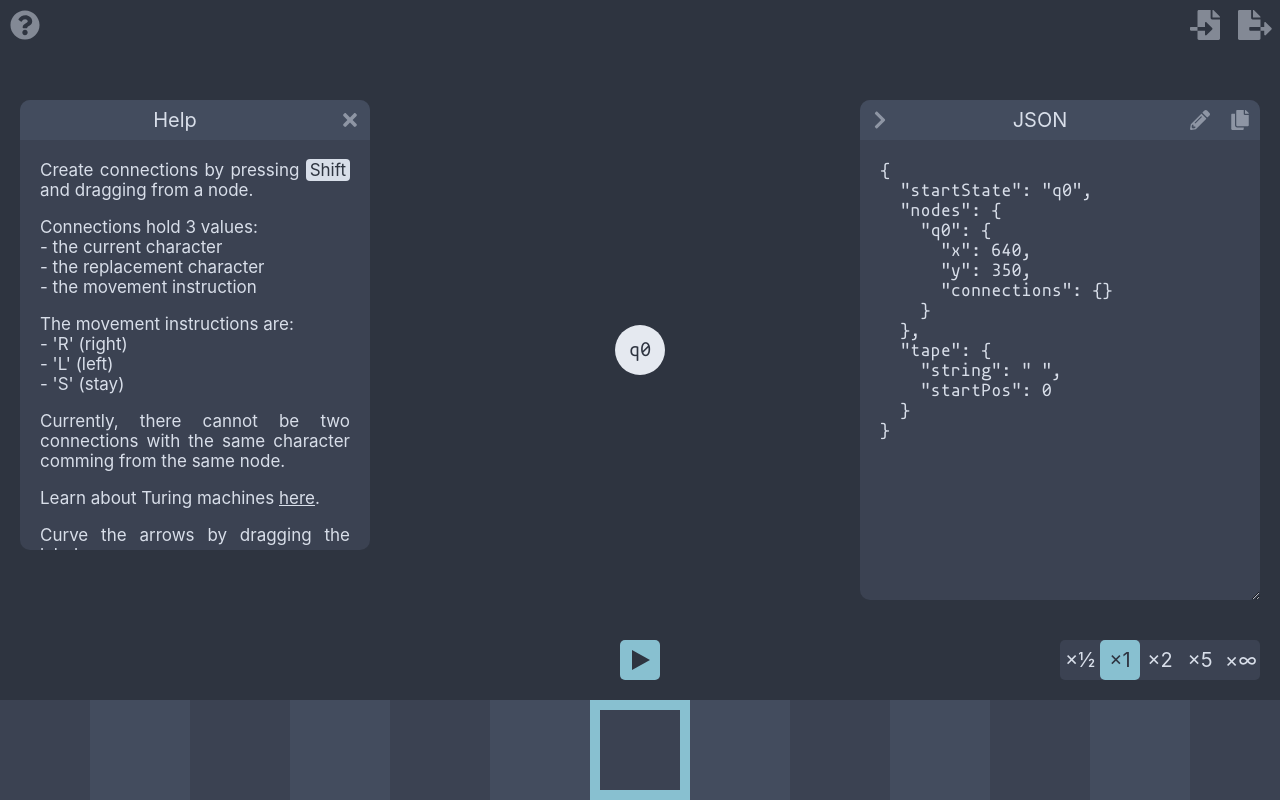
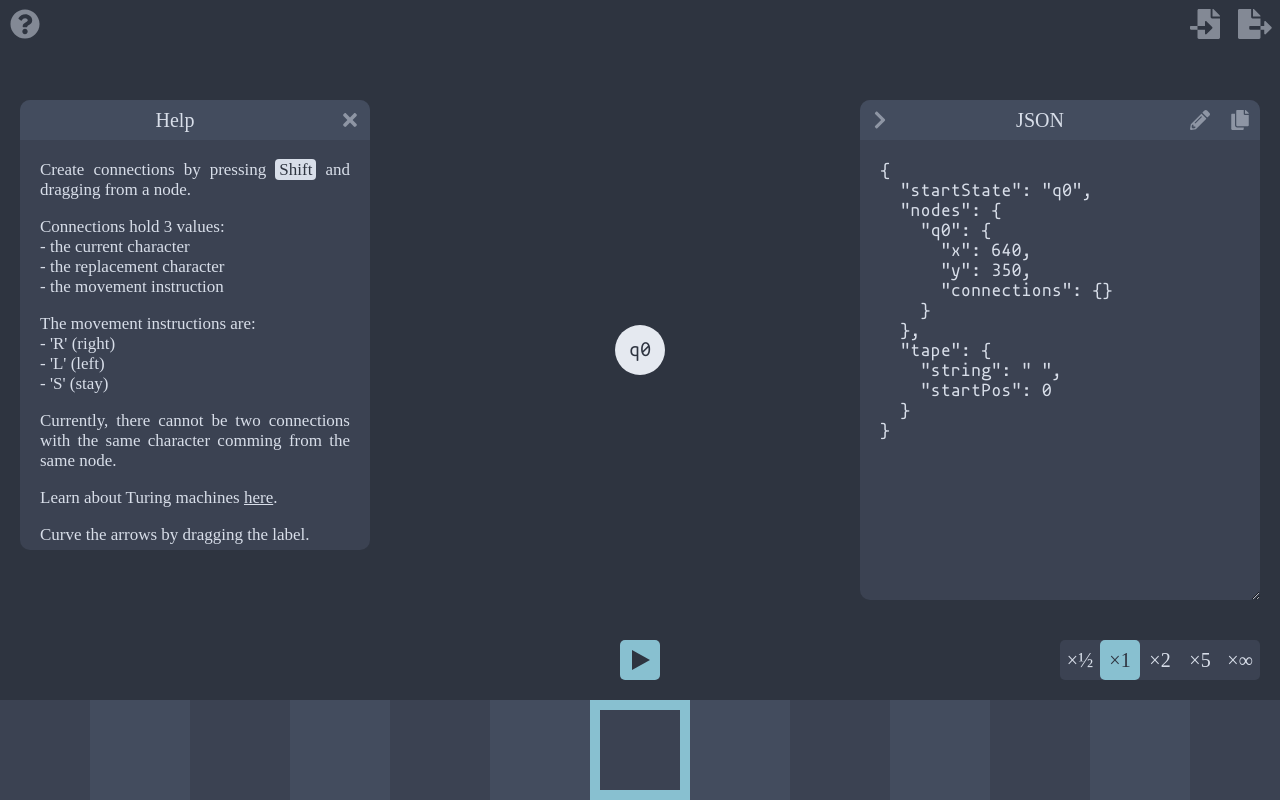
Before and after one commit to rodrigohpalmeirim/automaton-simulator, a React (Create React App) app: page / in a window 1280 px wide. Built offline with nearby package versions, Linux system fonts and the light colour scheme.

Commit message:
add normal font

```diff
--- a/src/App.css
+++ b/src/App.css
@@ -1,6 +1,11 @@
 @font-face {
   font-family: mononokiRegular;
   src: url('fonts/mononoki-regular.woff') format('woff');
+}
+
+@font-face {
+  font-family: Ubuntu;
+  src: url('fonts/Ubuntu-Regular.ttf') format('ttf');
 }
 
 :root {
@@ -25,6 +30,7 @@
   justify-content: center;
   font-size: 17px;
   color: #D8DEE9;
+  font-family: Ubuntu;
 }
 
 #connection-box {
```
Also changed, not shown: src/fonts/Ubuntu-Regular.ttf (added).
